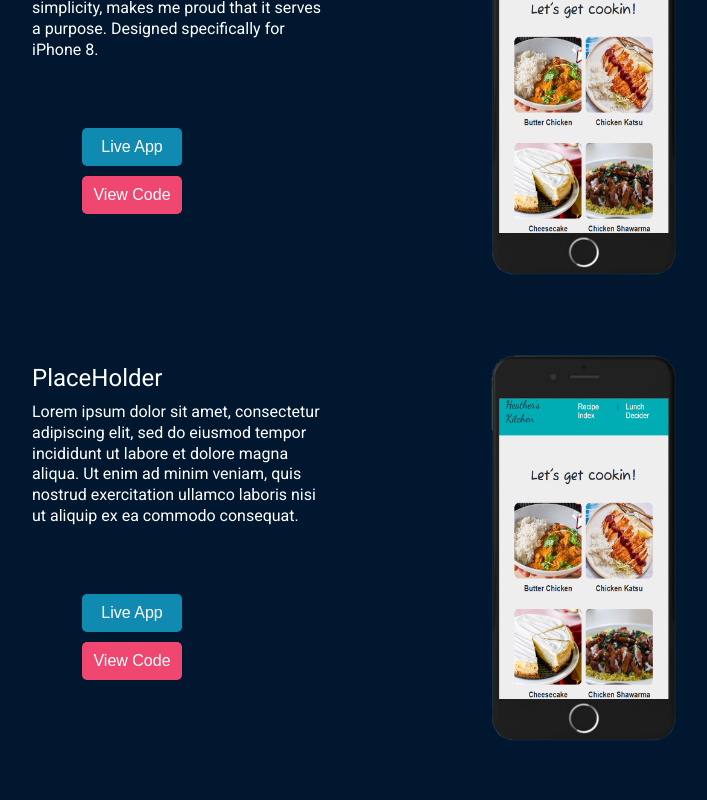
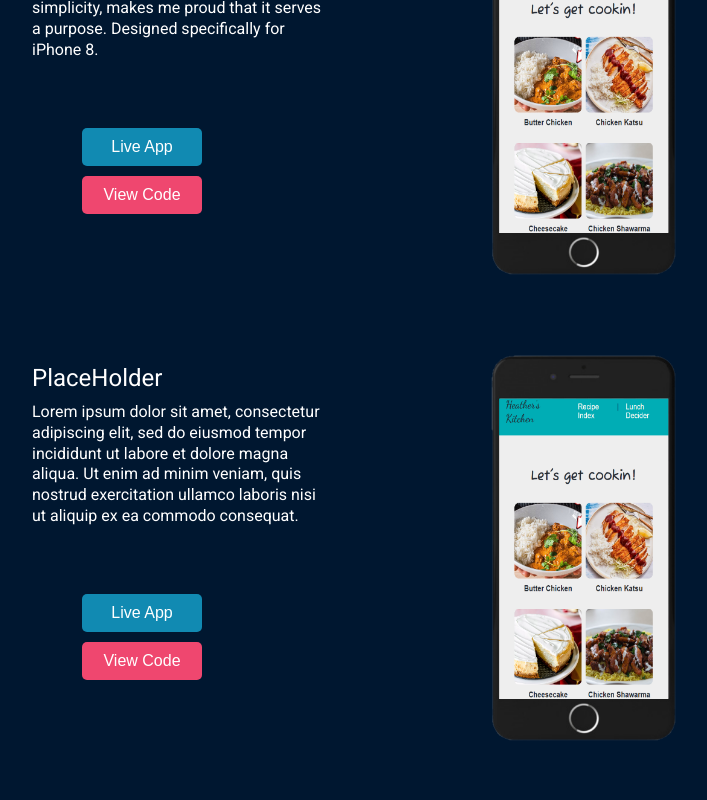
Before and after one commit to ArKaes13/Portfolio, a React app: page / in a window 1280 px wide. Shown: the part 1760-2560 px from the top of the page, without its empty margins (258-965 px from the left). Built offline with nearby package versions, Linux system fonts and the light colour scheme.

Commit message:
Fixed project buttons

```diff
--- a/main.css
+++ b/main.css
@@ -57,7 +57,6 @@ html {
     opacity: 0;
     border: .2rem solid #06d6a0;
     border-radius: 0.5rem;
-    padding: 1rem 0;
     margin: 2rem 0px 0px;
     background: linear-gradient(to left, transparent 50%, #06d6a0 50%) right bottom / 200%;
     background-position: right bottom;
@@ -71,6 +70,8 @@ html {
     color: white;
     font-size: 2rem;
     padding: 1rem;
+    display: inline-block;
+    width: 100%;
 }
 
 .homeContainer button a:hover {
@@ -258,22 +259,28 @@ nav div button:hover a,
     margin: 3rem 0 0 15rem;
 }
 
-.projectLinks button {
+.projectBtn {
     border: none;
     border-radius: .5rem;
     background-color: #118ab2;
+    width: 12rem;
+}
+
+.projectBtn:nth-child(2) {
+    background-color: #ef476f;
+}
+
+.projectBtn a {
+    text-decoration: none;
     color: white;
     font-size: 1.6rem;
     padding: 1rem;
-    width: 10rem;
+    display: inline-block;
+    width: 100%;
 }
 
-.projectLinks button:hover {
+.projectBtn a:hover {
     cursor: pointer;
-}
-
-.projectLinks button:nth-child(2) {
-    background-color: #ef476f;
 }
 
 /* --------------Contact Section-------------- */
--- a/src/components/Navbar.js
+++ b/src/components/Navbar.js
@@ -24,7 +24,7 @@ function Navbar() {
         for (let section of sections) {
             const sectionId = section.getAttribute('id');
             const sectionHeight = section.offsetHeight;
-            const sectionTop = section.offsetTop - 500;
+            const sectionTop = section.offsetTop - 400;
 
             if (scrollY > sectionTop && scrollY <= sectionTop + sectionHeight) {
                 document.querySelector(`.navLink[href*=${sectionId}]`).classList.add('active');
--- a/src/components/Project.js
+++ b/src/components/Project.js
@@ -11,8 +11,8 @@ function Project(props) {
                 <img src={props.imgSrc} alt='image of a project'></img>
             </div>
             <div className='projectLinks'>
-                <button className='projectBtn' href={props.url}>Live App</button>
-                <button className='projectBtn' href={props.repository}>View Code</button>
+                <button className='projectBtn'><a href={props.url}>Live App</a></button>
+                <button className='projectBtn'><a href={props.repository}>View Code</a></button>
             </div>
         </div>
     );
--- a/src/styles.css
+++ b/src/styles.css
@@ -57,7 +57,6 @@ html {
     opacity: 0;
     border: .2rem solid #06d6a0;
     border-radius: 0.5rem;
-    padding: 1rem 0;
     margin: 2rem 0px 0px;
     background: linear-gradient(to left, transparent 50%, #06d6a0 50%) right bottom / 200%;
     background-position: right bottom;
@@ -71,6 +70,8 @@ html {
     color: white;
     font-size: 2rem;
     padding: 1rem;
+    display: inline-block;
+    width: 100%;
 }
 
 .homeContainer button a:hover {
@@ -258,22 +259,28 @@ nav div button:hover a,
     margin: 3rem 0 0 15rem;
 }
 
-.projectLinks button {
+.projectBtn {
     border: none;
     border-radius: .5rem;
     background-color: #118ab2;
+    width: 12rem;
+}
+
+.projectBtn:nth-child(2) {
+    background-color: #ef476f;
+}
+
+.projectBtn a {
+    text-decoration: none;
     color: white;
     font-size: 1.6rem;
     padding: 1rem;
-    width: 10rem;
+    display: inline-block;
+    width: 100%;
 }
 
-.projectLinks button:hover {
+.projectBtn a:hover {
     cursor: pointer;
-}
-
-.projectLinks button:nth-child(2) {
-    background-color: #ef476f;
 }
 
 /* --------------Contact Section-------------- */
```
Also changed, not shown: index.bundle.js.
